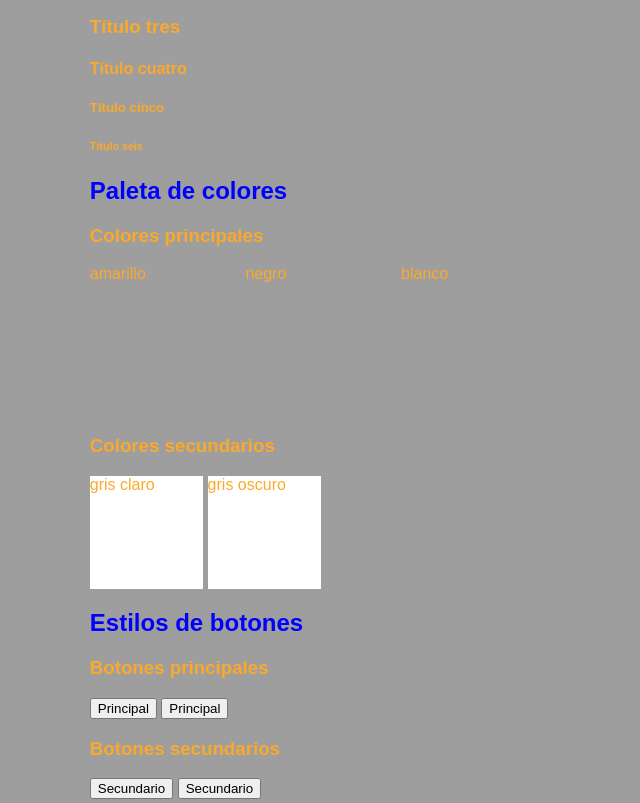
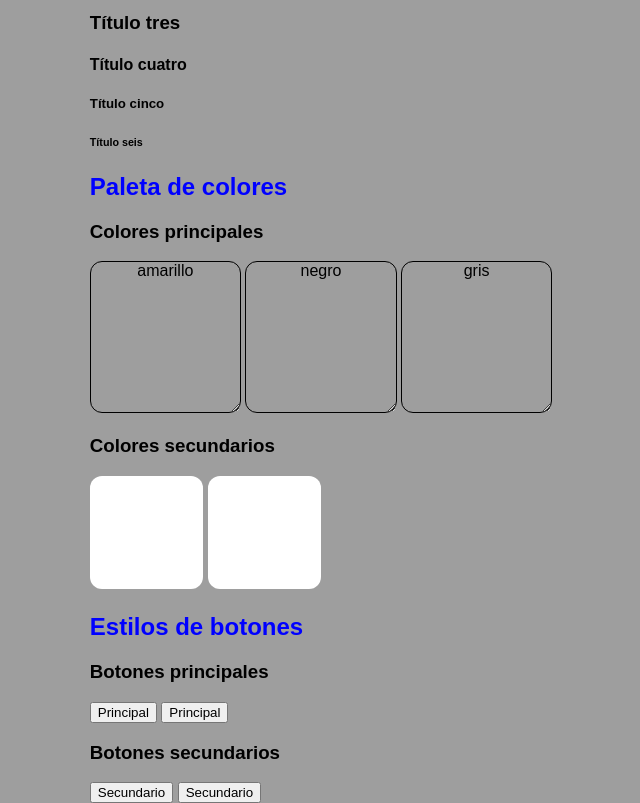
Before and after one commit to andreacasanova1/Palette-proyecto-alpha, a plain HTML site: page index.html in a window 1280 px wide. Shown: the part 109-912 px from the top of the page, without its empty margins (319-959 px from the left). Drawn offline with Linux system fonts and the light colour scheme.

Commit message:
ensayo y error
div, cajitas

```diff
--- a/CSS/style.css
+++ b/CSS/style.css
@@ -13,7 +13,7 @@ html,body {
 
   body {
   font-family: 'Source Sans Pro', sans-serif;
-  color: #fba92c;
+  color: #000000;
   background-color: #9e9e9e;
   display: flex;
   justify-content: center;
@@ -30,8 +30,17 @@ div.colorprincipal {
   display: inline-block;
   width: 4cm;
   height: 4cm;
+  border-radius: 12px;
+  border: 1px solid #000000;
+  resize: horizontal;
+  overflow: auto;
+  min-width: 50px; /*suggest a min-width &amp; min-height*/
+  min-height: 50px;
+  text-align: center;
+  }
 
-  padding: 4;
+.data-color {
+  background-color: #fba92c;
 }
 
 div.colorsecundario {
@@ -39,8 +48,6 @@ div.colorsecundario {
   width: 3cm;
   height: 3cm;
   background-color: rgb(255, 255, 255);
+  border-radius: 12px
+
 }
-
-div.colorprincipal .amarillo {
-  background-color: #fba92c;
-}
--- a/index.html
+++ b/index.html
@@ -25,14 +25,14 @@
             <h2 class="titulo2">Paleta de colores</h2>
             <h3 class="titulo3">Colores principales</h3>
 
-            <div class="colorprincipal" class="amarillo" >amarillo</div>
-            <div class="colorprincipal">negro</div>
-            <div class="colorprincipal">blanco</div>
+            <div class="colorprincipal" data-color="#fba92c">amarillo</div>
+            <div class="colorprincipal" data-color="#141414">negro</div>
+            <div class="colorprincipal" data-color="#fffff">gris</div>
 
 
             <h3 class="titulo3">Colores secundarios</h3>
-            <div class="colorsecundario">gris claro</div>
-            <div class="colorsecundario">gris oscuro</div>
+            <div class="colorsecundario" data-color="#1e1e1e"></div>
+            <div class="colorsecundario" data-color="#1e1e1e"></div>
             <!-- esta es la tercera sección-->
         </section>
         <section class="botones">
```
